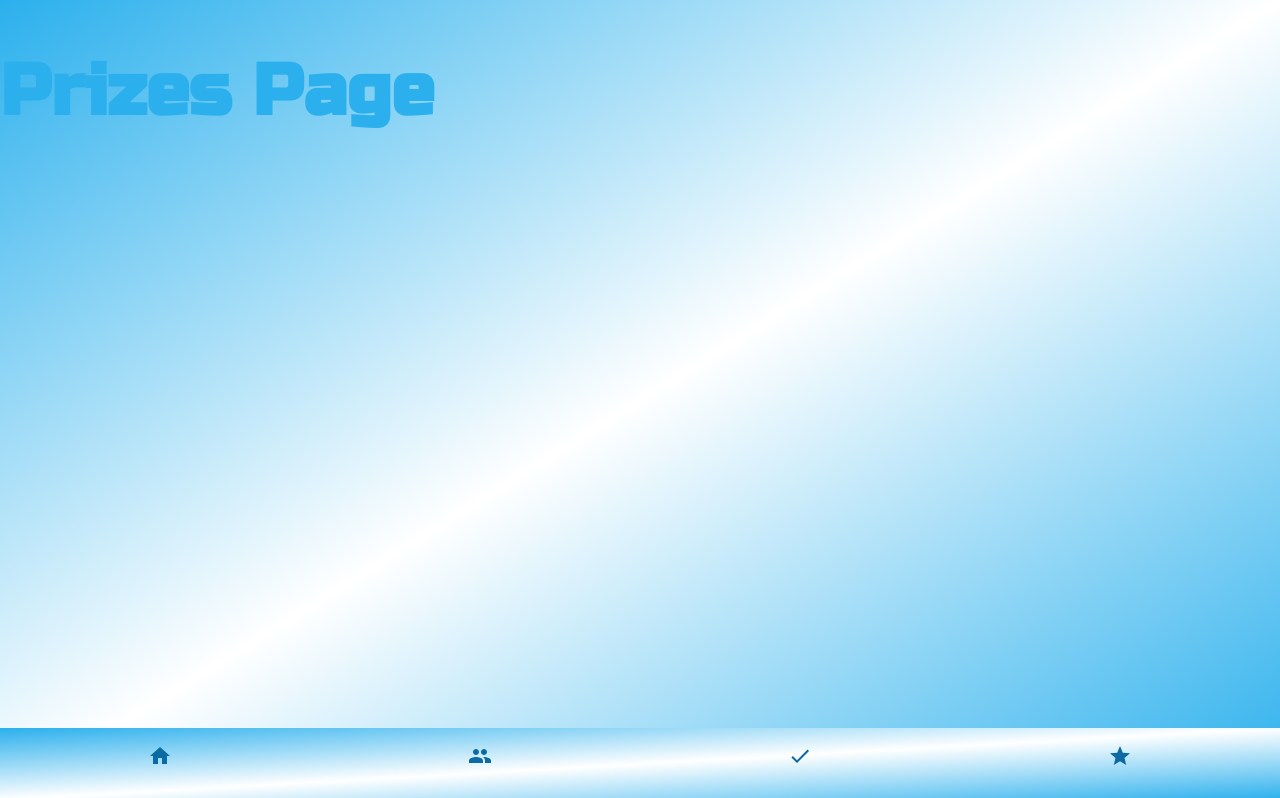
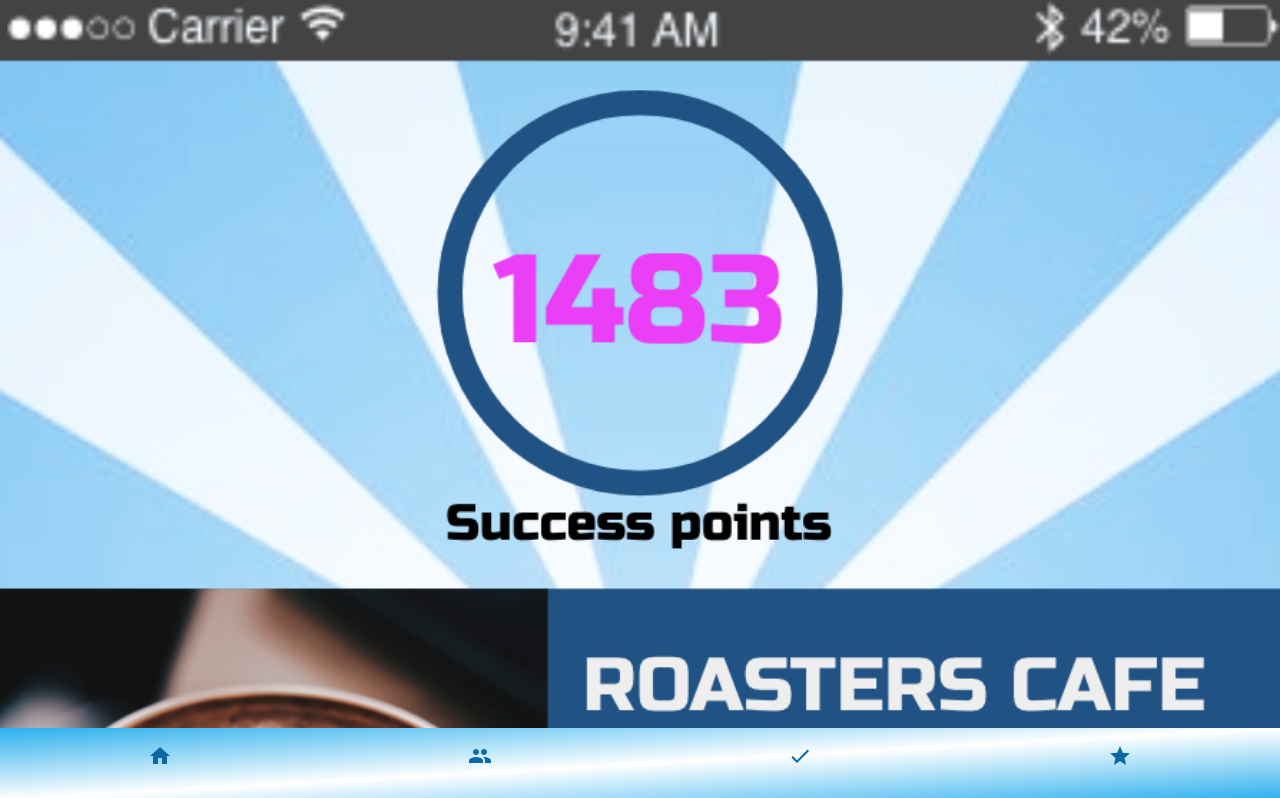
Before and after one commit to connka/accountabuddies, a React (Create React App) app: page /prizes in a window 1280 px wide. Shown: the top 798 px of the page. Built offline with nearby package versions, Linux system fonts and the light colour scheme.

Commit message:
prizes page

```diff
--- a/src/components/prizes.js
+++ b/src/components/prizes.js
@@ -1,11 +1,12 @@
 import React, { Component } from 'react';
 import SimpleBottomNavigation from './bottomNavigation';
+import PrizesImage from '../images/prizes.png';
 
 class Prizes extends Component {
   render() {
     return (
       <div>
-        <h1>Prizes Page</h1>
+        <img src={PrizesImage} alt={'logo'} id="image" />
         <SimpleBottomNavigation />
       </div>
     );
```
Also changed, not shown: src/images/prizes.png (added).
